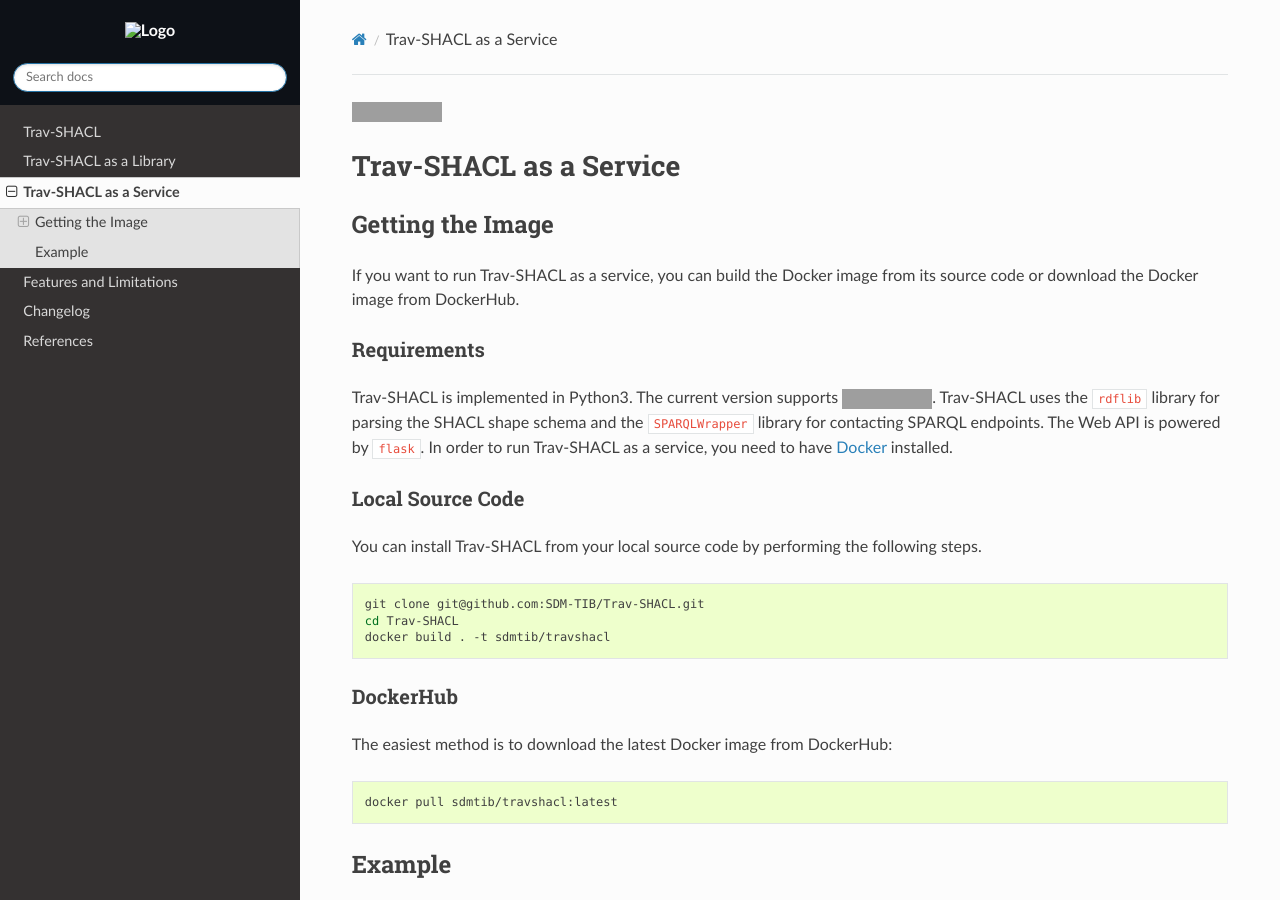
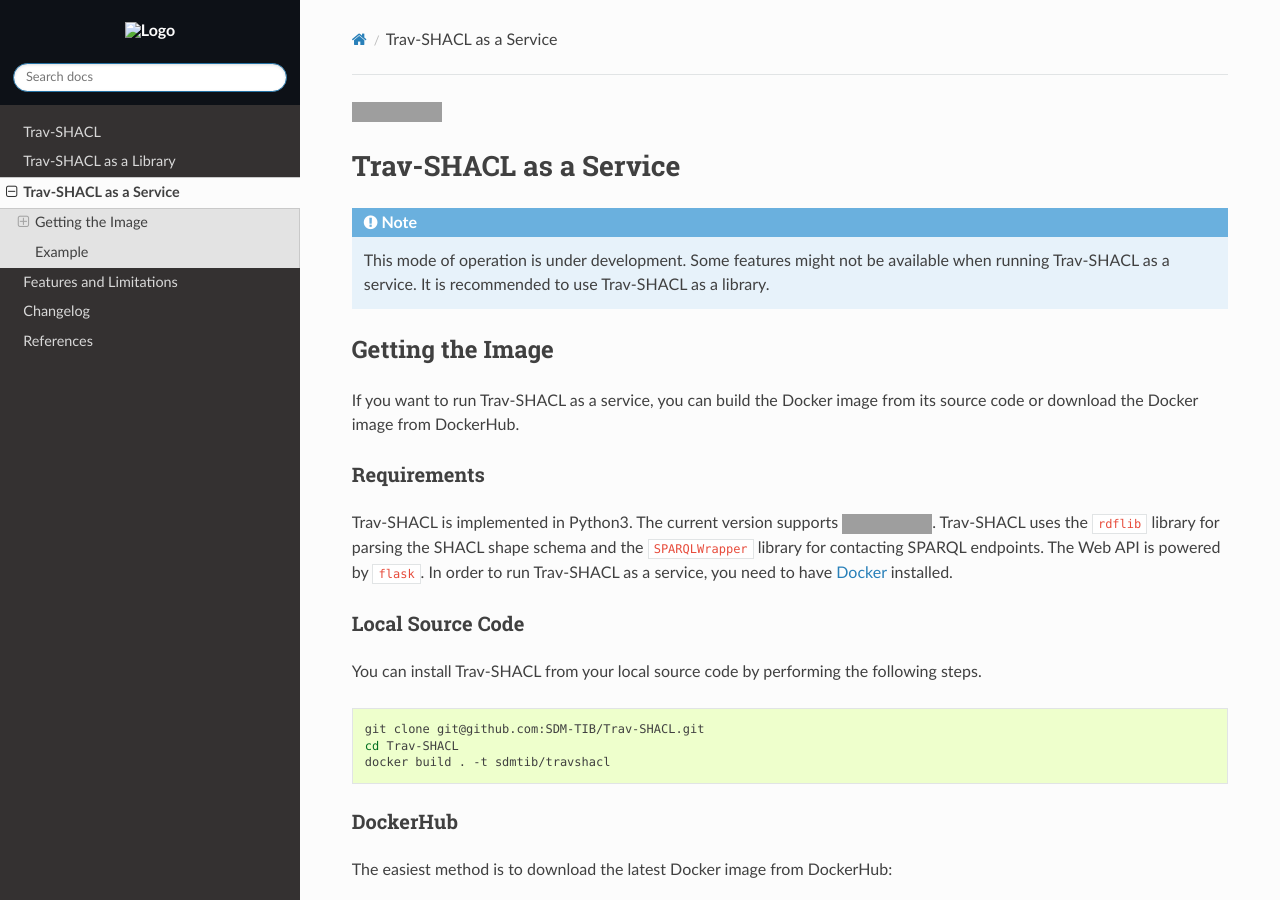
Before and after one commit to SDM-TIB/Trav-SHACL, a Sphinx documentation site: the page built from docs/service.rst, in a window 1280 px wide and 900 px high. Built offline with Sphinx 7.4.7 and the Read the Docs theme 2.0.0, drawn with Linux system fonts in a browser that asks for light colours; grey boxes are pictures that could not be loaded.

Commit message:
docs: add note to Trav-SHACL as a Service

```diff
--- a/docs/service.rst
+++ b/docs/service.rst
@@ -6,6 +6,12 @@
 #######################
 Trav-SHACL as a Service
 #######################
+
+.. NOTE::
+
+   This mode of operation is under development.
+   Some features might not be available when running Trav-SHACL as a service.
+   It is recommended to use Trav-SHACL as a library.
 
 *****************
 Getting the Image
```
